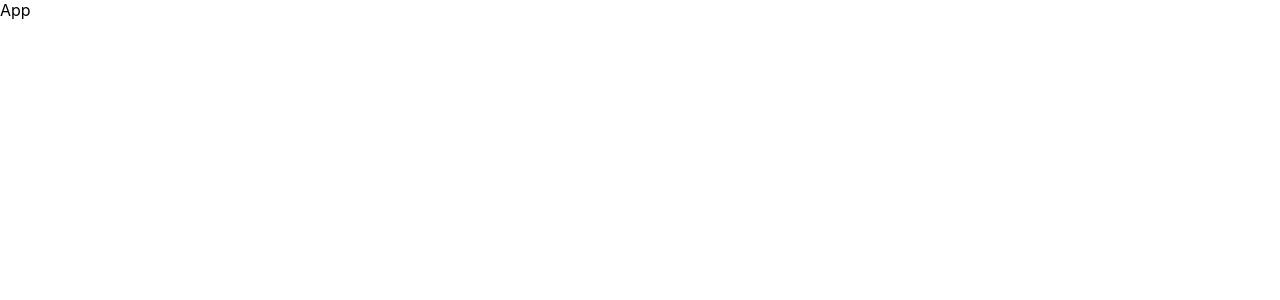
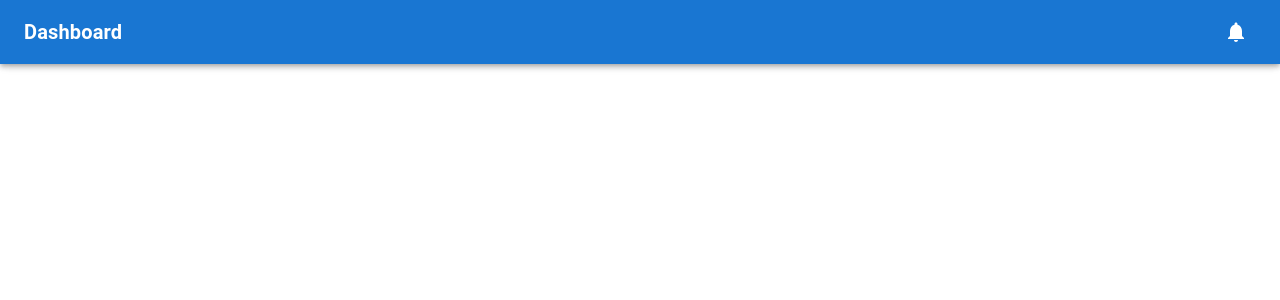
Before and after one commit to k4-100/mui-tutorial, a React (Create React App) app: page / in a window 1280 px wide. Shown: the top 300 px of the page. Built offline with nearby package versions, Linux system fonts and the light colour scheme.

Commit message:
Added nav

```diff
--- a/src/App.tsx
+++ b/src/App.tsx
@@ -1,7 +1,36 @@
+import { Notifications } from "@mui/icons-material";
+import { AppBar, IconButton, Toolbar, Typography } from "@mui/material";
 import React from "react";
 
 const App: React.FC = () => {
-  return <>App</>;
+  return (
+    <>
+      <AppBar>
+        <Toolbar
+          sx={{
+            display: "flex",
+            justifyContent: "space-between",
+          }}
+        >
+          <Typography
+            variant="h6"
+            sx={{
+              fontWeight: "bold",
+            }}
+          >
+            Dashboard
+          </Typography>
+          <IconButton>
+            <Notifications
+              sx={{
+                color: "white",
+              }}
+            />
+          </IconButton>
+        </Toolbar>
+      </AppBar>
+    </>
+  );
 };
 
 export default App;
```
